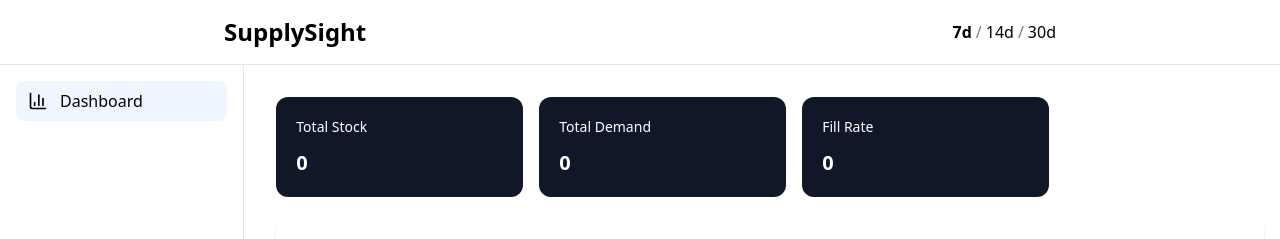
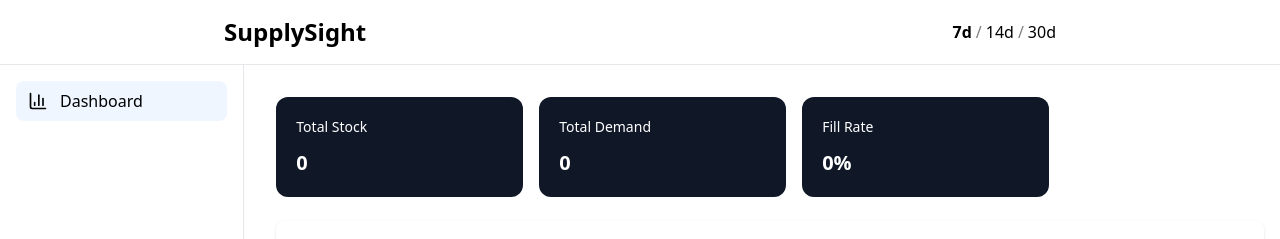
Before and after one commit to OluwadaraDaily/supplysight-dashboard, a React (Vite) app: page / in a window 1280 px wide. Shown: the top 239 px of the page. Built offline with nearby package versions, Linux system fonts and the light colour scheme; no server answers.

Commit message:
fix: update KPI card values to use strings for consistency
- Changed KPI values in App component to be strings, ensuring proper formatting for display.
- Updated fill rate to show percentage format for better clarity.

```diff
--- a/src/App.tsx
+++ b/src/App.tsx
@@ -19,15 +19,15 @@ function App() {
           <div className='flex items-center gap-4 mb-6'>
             <KpiCard
               title="Total Stock"
-              value={kpisLoading ? 0 : kpis.totalStock}
+              value={kpisLoading ? `0` : kpis.totalStock.toString()}
             />
             <KpiCard
               title="Total Demand"
-              value={kpisLoading ? 0 : kpis.totalDemand}
+              value={kpisLoading ? `0` : kpis.totalDemand.toString()}
             />
             <KpiCard
               title="Fill Rate"
-              value={kpisLoading ? 0 : Math.round(kpis.fillRate * 100) / 100}
+              value={kpisLoading ? `0%` : Math.round(kpis.fillRate * 100) / 100 + '%'}
             />
           </div>
 
--- a/src/components/kpi-card.tsx
+++ b/src/components/kpi-card.tsx
@@ -2,7 +2,7 @@ import React from 'react';
 
 interface IKpiCardProps {
   title: string;
-  value: number
+  value: string;
 }
 
 const KpiCard: React.FC<IKpiCardProps> = ({ title, value }) => {
```
